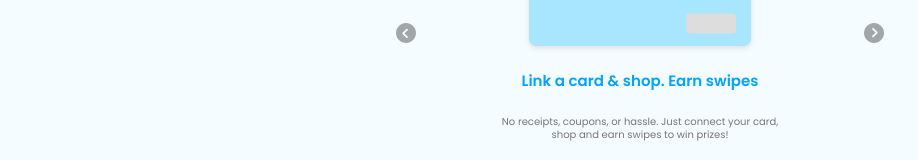
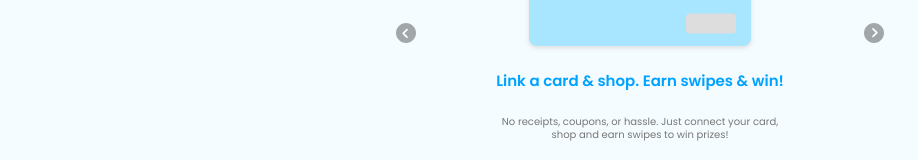
Before and after one commit to daiv123/waitlist, a React (Create React App) app: page /faq in a window 1280 px wide. Shown: the part 285-445 px from the top of the page, without its empty margins (0-918 px from the left). Built offline with nearby package versions, Linux system fonts and the light colour scheme.

Commit message:
one more typo

```diff
--- a/src/FAQ.js
+++ b/src/FAQ.js
@@ -21,7 +21,7 @@ function Carousel() {
               <div className="graphic_div">
                 <CreditCardGraphic/>
               </div>
-              <h2 className="carousel_h">Link a card & shop. Earn swipes</h2>
+              <h2 className="carousel_h">Link a card & shop. Earn swipes & win!</h2>
               <p className="carousel_text">No receipts, coupons, or hassle. Just connect your card, shop and earn swipes to win prizes!</p>
             </div>
           </Slide>
```
